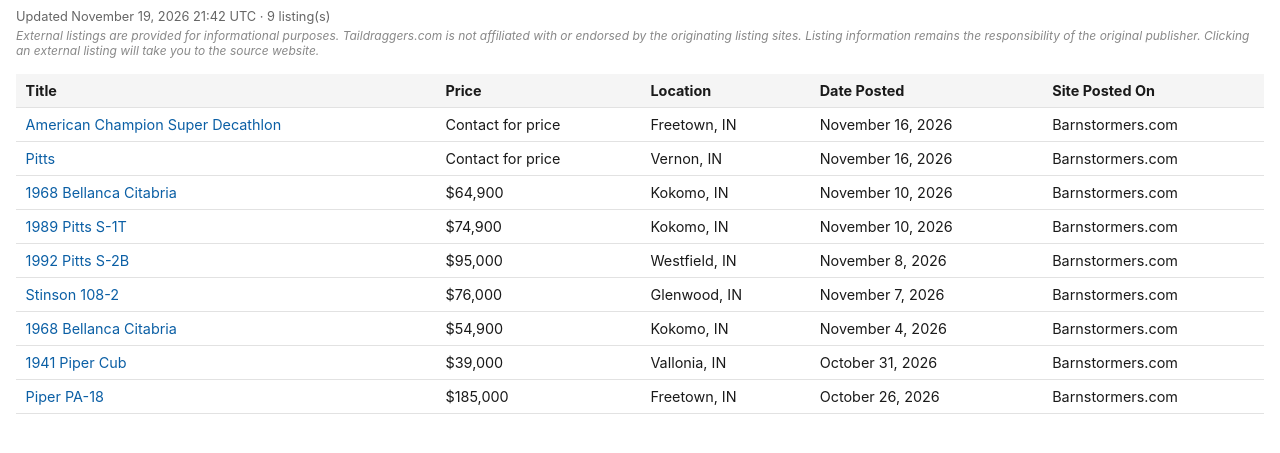
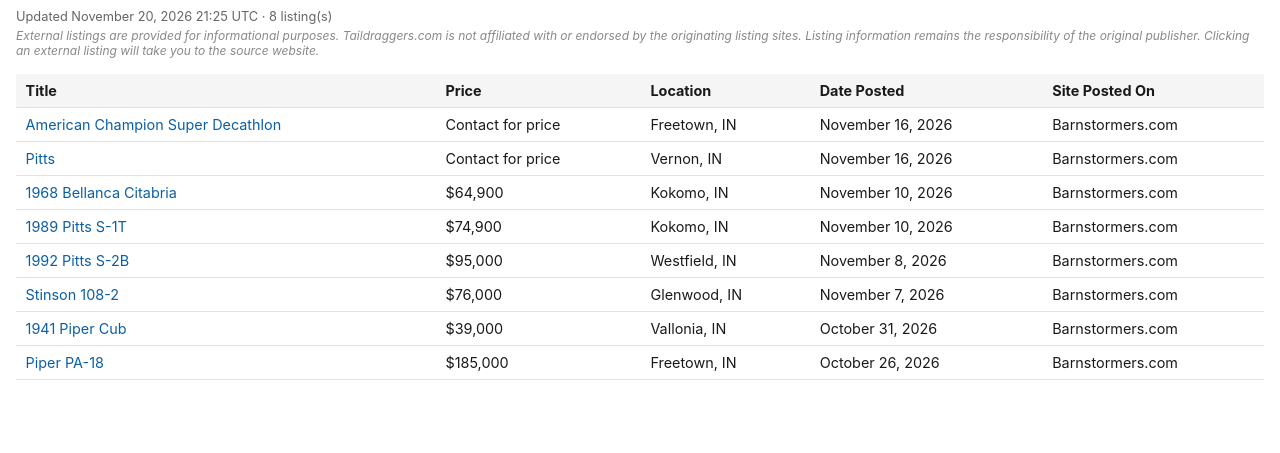
Before and after one commit to taildraggers/indiana, a plain HTML site: page docs/index.html in a window 1280 px wide. Shown: the part 43-496 px from the top of the page. Drawn offline with Linux system fonts and the light colour scheme.

Commit message:
Update Indiana listings (2026-11-20)

```diff
--- a/docs/index.html
+++ b/docs/index.html
@@ -58,7 +58,7 @@
 </head>
 <body>
   <h1>Taildragger Ads in Indiana</h1>
-  <div class="updated">Updated November 19, 2026 21:42 UTC &middot; 9 listing(s)</div>
+  <div class="updated">Updated November 20, 2026 21:25 UTC &middot; 8 listing(s)</div>
   <div class="disclaimer">External listings are provided for informational purposes. Taildraggers.com is not affiliated with or endorsed by the originating listing sites. Listing information remains the responsibility of the original publisher. Clicking an external listing will take you to the source website.</div>
   <table>
     <thead>
@@ -71,7 +71,6 @@
         <tr><td><a href="https://www.barnstormers.com/classified-2082978-1989-Pitts-S-1T.html" target="_blank" rel="noopener noreferrer">1989 Pitts S-1T</a></td><td>$74,900</td><td>Kokomo, IN</td><td>November 10, 2026</td><td>Barnstormers.com</td></tr>
         <tr><td><a href="https://www.barnstormers.com/classified-2082534-1992-Pitts-S2B.html" target="_blank" rel="noopener noreferrer">1992 Pitts S-2B</a></td><td>$95,000</td><td>Westfield, IN</td><td>November 8, 2026</td><td>Barnstormers.com</td></tr>
         <tr><td><a href="https://www.barnstormers.com/classified-2082485-O360-Lycoming-Stinson-108-2.html" target="_blank" rel="noopener noreferrer">Stinson 108-2</a></td><td>$76,000</td><td>Glenwood, IN</td><td>November 7, 2026</td><td>Barnstormers.com</td></tr>
-        <tr><td><a href="https://www.barnstormers.com/classified-2081908-1968-Champion-7-ECA-Citabria.html" target="_blank" rel="noopener noreferrer">1968 Bellanca Citabria</a></td><td>$54,900</td><td>Kokomo, IN</td><td>November 4, 2026</td><td>Barnstormers.com</td></tr>
         <tr><td><a href="https://www.barnstormers.com/classified-2070266-1941-Piper-Cub.html" target="_blank" rel="noopener noreferrer">1941 Piper Cub</a></td><td>$39,000</td><td>Vallonia, IN</td><td>October 31, 2026</td><td>Barnstormers.com</td></tr>
         <tr><td><a href="https://www.barnstormers.com/classified-2075602-180hp-Supercub.html" target="_blank" rel="noopener noreferrer">Piper PA-18</a></td><td>$185,000</td><td>Freetown, IN</td><td>October 26, 2026</td><td>Barnstormers.com</td></tr>
     </tbody>
```
